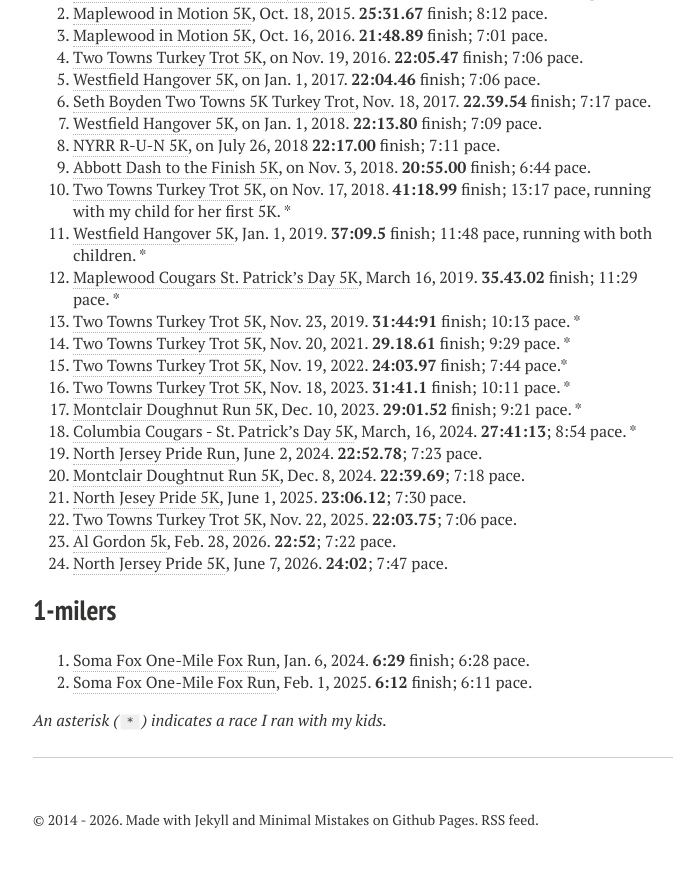
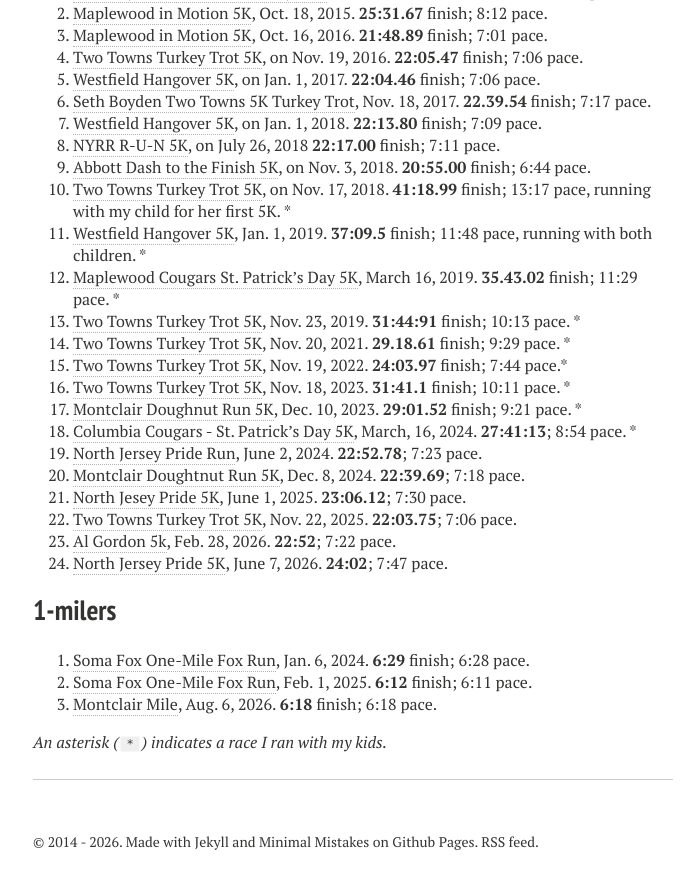
Before and after one commit to tommeagher/tommeagher.github.io, a Jekyll site: the page built from races.md, in a window 1280 px wide and 900 px high, scrolled down 1354 px. Shown: the top 889 px of the window, without its empty margins (287-969 px from the left). Built offline with Jekyll 4.4.1, drawn with Linux system fonts in a browser that asks for light colours; nearby versions of some CDN libraries.

Commit message:
add montclair mile

```diff
--- a/races.md
+++ b/races.md
@@ -87,6 +87,7 @@
 ## 1-milers
 1. [Soma Fox One-Mile Fox Run](https://www.secondwindtiming.com/result-page/?id=273772#0_3EF1B7), Jan. 6, 2024. **6:29** finish; 6:28 pace.
 2. [Soma Fox One-Mile Fox Run](https://www.secondwindtiming.com/result-page/?id=324428), Feb. 1, 2025. **6:12** finish; 6:11 pace.
+3. [Montclair Mile](https://runsignup.com/Race/Results/163759/IndividualResult/RXhhQ?resultSetId=676177#U9860508), Aug. 6, 2026. **6:18** finish; 6:18 pace.
 
 *An asterisk (`*`) indicates a race I ran with my kids.*
 
```
Also changed, not shown: 2 other files.
